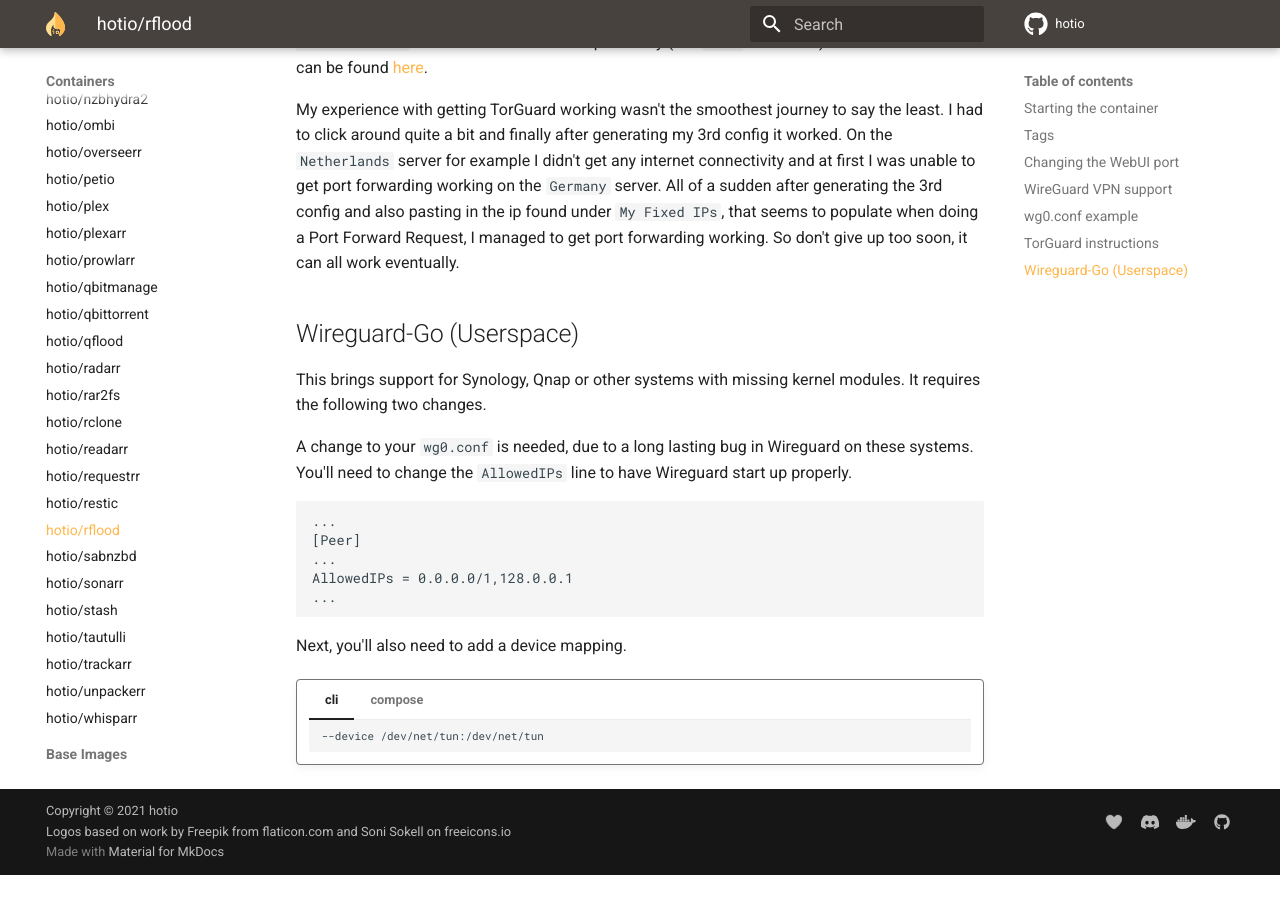
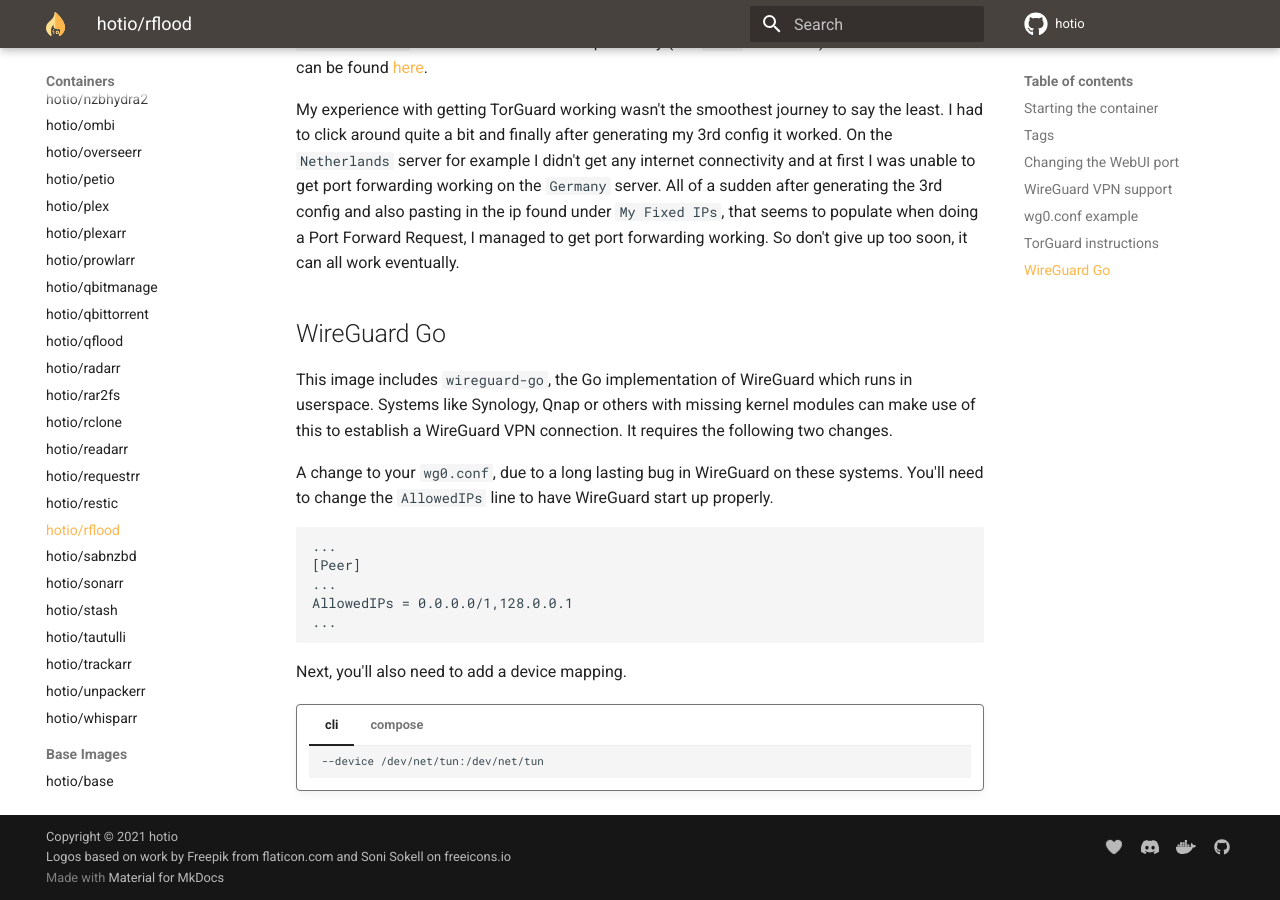
Before and after one commit to hotio/website, an MkDocs documentation site: the page built from docs/containers/rflood.md, in a window 1280 px wide and 900 px high, scrolled down 3538 px. Built offline with MkDocs 1.6.1 and Material for MkDocs 9.7.7, drawn with Linux system fonts in a browser that asks for light colours; before the commit the page ends 4413 px from its top, so only the background shows below that.

Commit message:
tweak wireguard go text

````diff
--- a/includes/wireguard-go.md
+++ b/includes/wireguard-go.md
@@ -1,8 +1,8 @@
-## Wireguard-Go (Userspace)
+## WireGuard Go
 
-This brings support for Synology, Qnap or other systems with missing kernel modules. It requires the following two changes.
+This image includes `wireguard-go`, the Go implementation of WireGuard which runs in userspace. Systems like Synology, Qnap or others with missing kernel modules can make use of this to establish a WireGuard VPN connection. It requires the following two changes.
 
-A change to your `wg0.conf` is needed, due to a long lasting bug in Wireguard on these systems. You'll need to change the `AllowedIPs` line to have Wireguard start up properly.
+A change to your `wg0.conf`, due to a long lasting bug in WireGuard on these systems. You'll need to change the `AllowedIPs` line to have WireGuard start up properly.
 
 ```text
 ...
````
